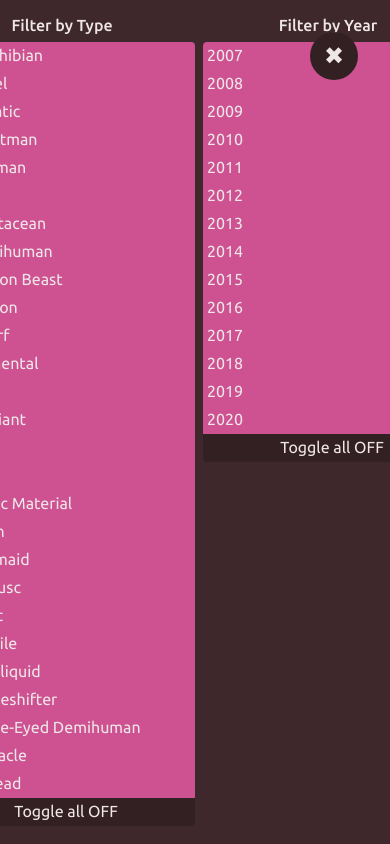
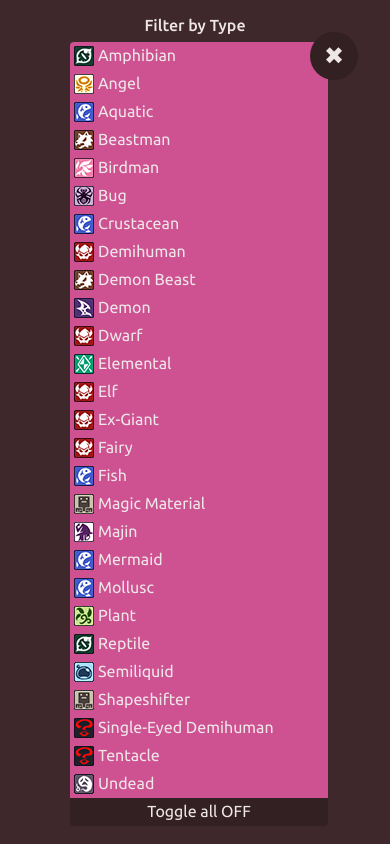
Before and after one commit to Kikasuru/mge-slotmachine, a Svelte app: page / in a window 390 px wide. Both pictures are taken after a click on the element "Options". Built offline with nearby package versions, Linux system fonts and the light colour scheme.

Commit message:
Fixed the options menu on mobile

```diff
--- a/src/Options.svelte
+++ b/src/Options.svelte
@@ -2,6 +2,8 @@
     @import "./global.scss";
 
     .options {
+        overflow-y: scroll;
+
         display: flex;
         flex-direction: column;
         align-items: center;
@@ -14,6 +16,8 @@
         width: 100%;
 
         background-color: $dark-2;
+
+        &::-webkit-scrollbar { width: 0; }
 
         .close {
             position: fixed;
@@ -43,6 +47,8 @@
             display: flex;
             flex-direction: row;
             justify-content: center;
+
+            flex-wrap: wrap;
         }
 
         .option-list {
@@ -50,7 +56,7 @@
             flex-direction: column;
             justify-content: left;
 
-            width: 250px;
+            flex: 0 1 250px;
             padding: 8px;
 
             user-select: none;
```
